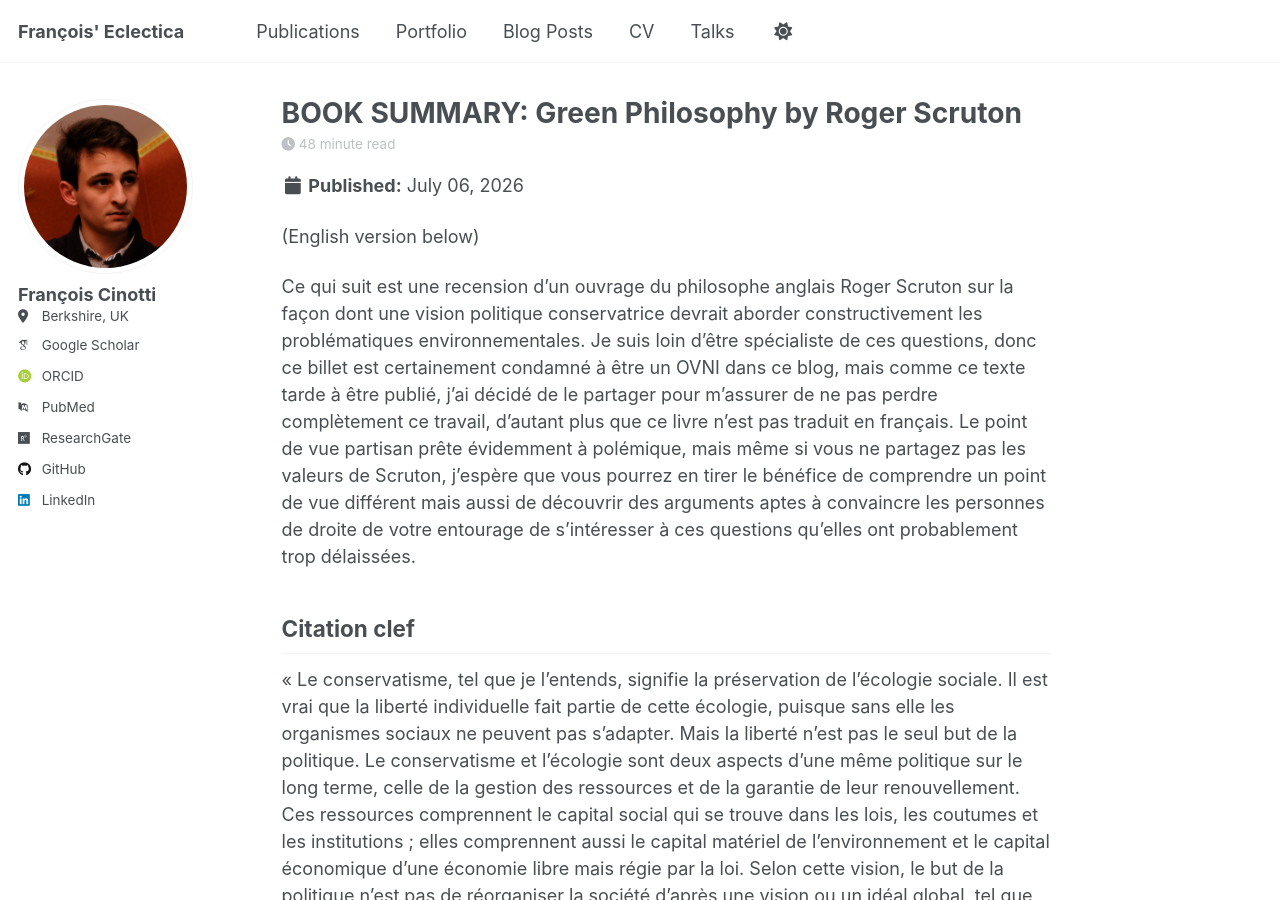
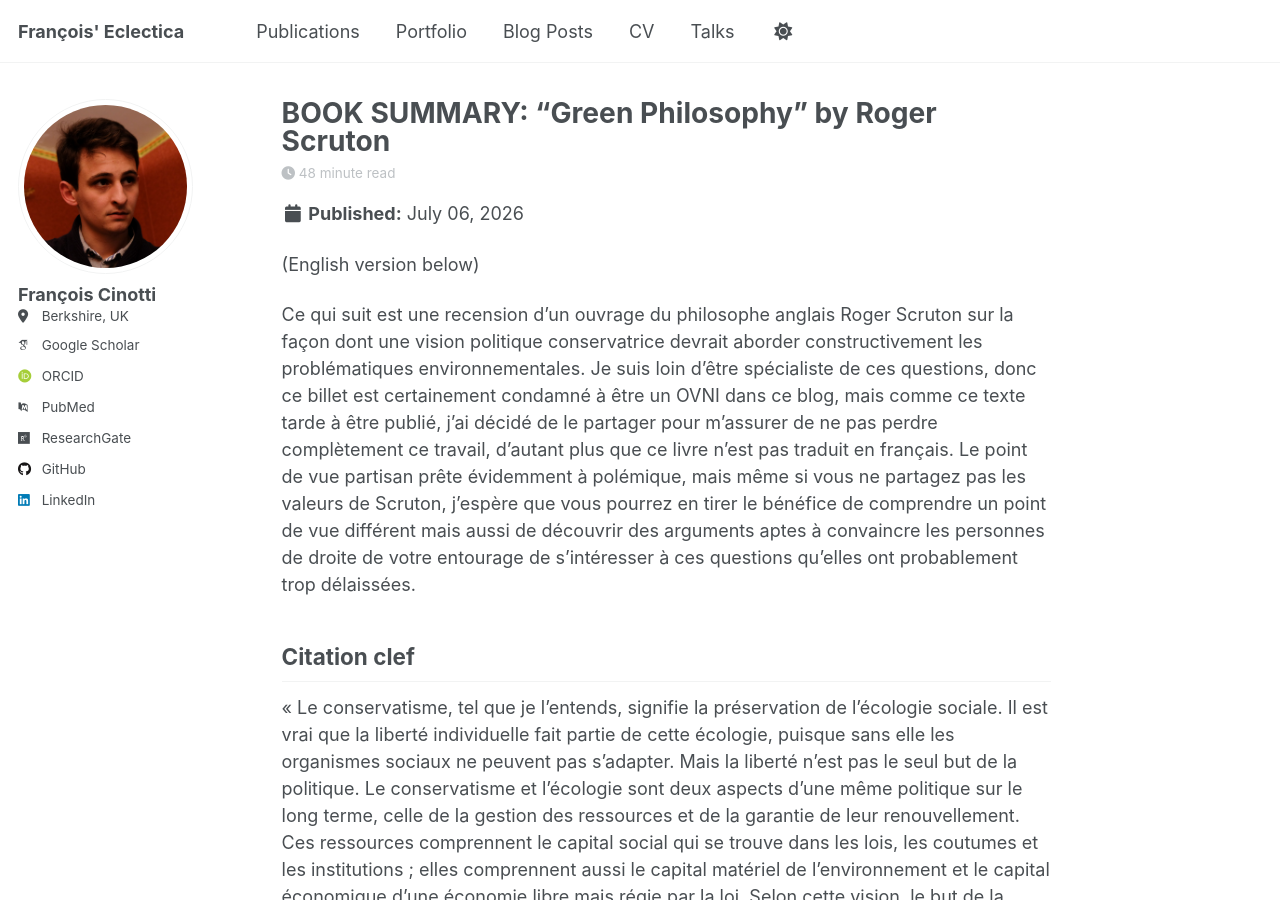
Before and after one commit to frct/frct.github.io, a Jekyll site: the page built from _posts/2026-07-06-Green_Philosophy.md, in a window 1280 px wide and 900 px high. Built offline with Jekyll 4.4.1, drawn with Linux system fonts in a browser that asks for light colours; some web fonts are replaced; a script that is not in the unit is left out.

```diff
--- a/_posts/2026-07-06-Green_Philosophy.md
+++ b/_posts/2026-07-06-Green_Philosophy.md
@@ -1,5 +1,5 @@
 ---
-title : 'BOOK SUMMARY: Green Philosophy by Roger Scruton'
+title : 'BOOK SUMMARY: "Green Philosophy" by Roger Scruton'
 date : 2026-07-06
 permalink : /posts/2026-07-06-Green_Philosophy
 tags :
```
